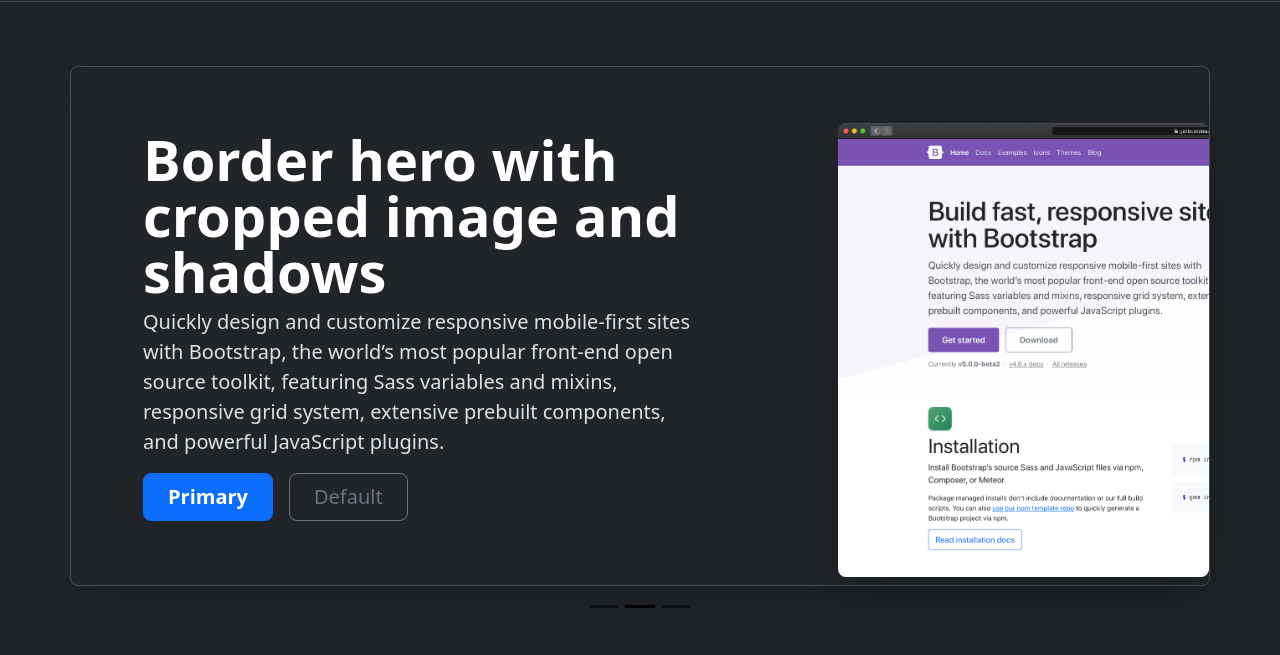
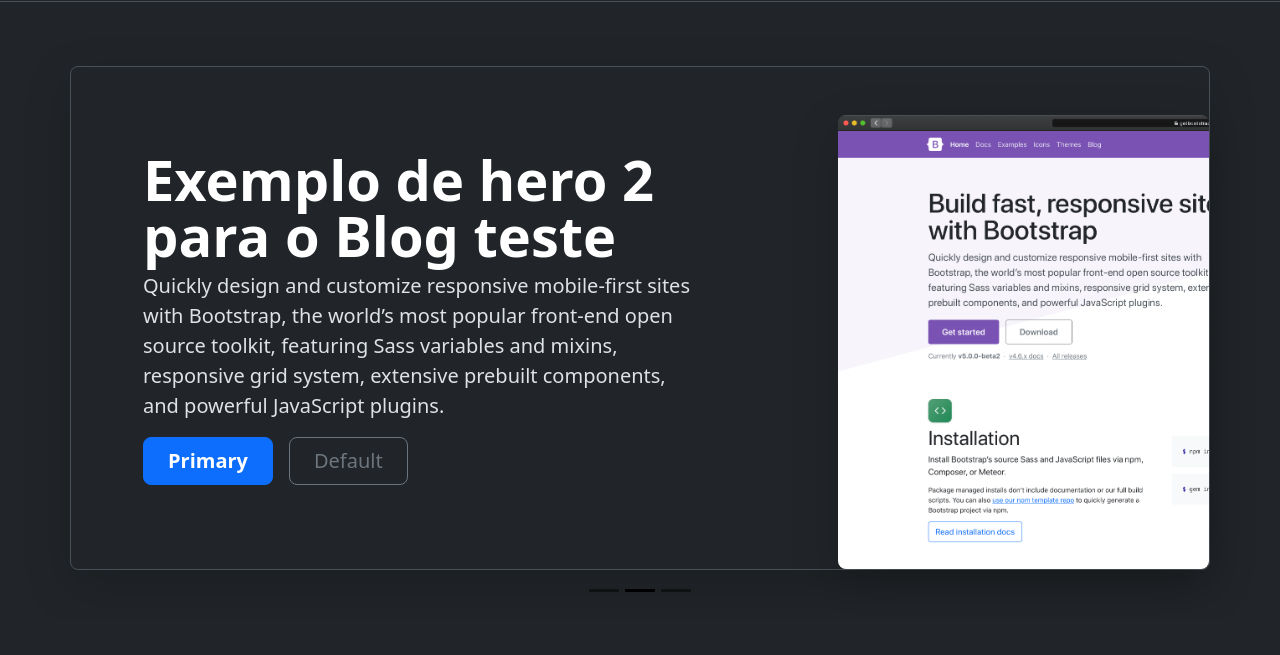
Before and after one commit to FernandoNandoz/Blog-teste, a plain HTML site: page src/index.html in a window 1280 px wide. Shown: the part 77-732 px from the top of the page. Drawn offline with nearby package versions, Linux system fonts and the light colour scheme.

Commit message:
Ajustes no carousel do hero

```diff
--- a/src/index.html
+++ b/src/index.html
@@ -41,7 +41,6 @@
     <main>
         <div class="container-fluid">
 
-
             <!-- Carousel -->
             <div id="myCarousel" class="carousel slide" data-bs-ride="carousel">
                 <div class="carousel-indicators">
@@ -56,7 +55,7 @@
                         <div class="container my-5">
                             <div class="row p-4 pb-0 pe-lg-0 pt-lg-5 align-items-center rounded-3 border shadow-lg">
                               <div class="col-lg-7 p-3 p-lg-5 pt-lg-3">
-                                <h1 class="display-4 fw-bold lh-1 text-body-emphasis">Border hero with cropped image and shadows</h1>
+                                <h1 class="display-4 fw-bold lh-1 text-body-emphasis">Exemplo de hero 1 para o Blog teste</h1>
                                 <p class="lead">Quickly design and customize responsive mobile-first sites with Bootstrap, the world’s most popular front-end open source toolkit, featuring Sass variables and mixins, responsive grid system, extensive prebuilt components, and powerful JavaScript plugins.</p>
                                 <div class="d-grid gap-2 d-md-flex justify-content-md-start mb-4 mb-lg-3">
                                   <button type="button" class="btn btn-primary btn-lg px-4 me-md-2 fw-bold">Primary</button>
@@ -75,7 +74,7 @@
                         <div class="container my-5">
                             <div class="row p-4 pb-0 pe-lg-0 pt-lg-5 align-items-center rounded-3 border shadow-lg">
                               <div class="col-lg-7 p-3 p-lg-5 pt-lg-3">
-                                <h1 class="display-4 fw-bold lh-1 text-body-emphasis">Border hero with cropped image and shadows</h1>
+                                <h1 class="display-4 fw-bold lh-1 text-body-emphasis">Exemplo de hero 2 para o Blog teste</h1>
                                 <p class="lead">Quickly design and customize responsive mobile-first sites with Bootstrap, the world’s most popular front-end open source toolkit, featuring Sass variables and mixins, responsive grid system, extensive prebuilt components, and powerful JavaScript plugins.</p>
                                 <div class="d-grid gap-2 d-md-flex justify-content-md-start mb-4 mb-lg-3">
                                   <button type="button" class="btn btn-primary btn-lg px-4 me-md-2 fw-bold">Primary</button>
@@ -93,7 +92,7 @@
                         <div class="container my-5">
                             <div class="row p-4 pb-0 pe-lg-0 pt-lg-5 align-items-center rounded-3 border shadow-lg">
                               <div class="col-lg-7 p-3 p-lg-5 pt-lg-3">
-                                <h1 class="display-4 fw-bold lh-1 text-body-emphasis">Border hero with cropped image and shadows</h1>
+                                <h1 class="display-4 fw-bold lh-1 text-body-emphasis">Exemplo de hero 2 para o Blog teste</h1>
                                 <p class="lead">Quickly design and customize responsive mobile-first sites with Bootstrap, the world’s most popular front-end open source toolkit, featuring Sass variables and mixins, responsive grid system, extensive prebuilt components, and powerful JavaScript plugins.</p>
                                 <div class="d-grid gap-2 d-md-flex justify-content-md-start mb-4 mb-lg-3">
                                   <button type="button" class="btn btn-primary btn-lg px-4 me-md-2 fw-bold">Primary</button>
```
